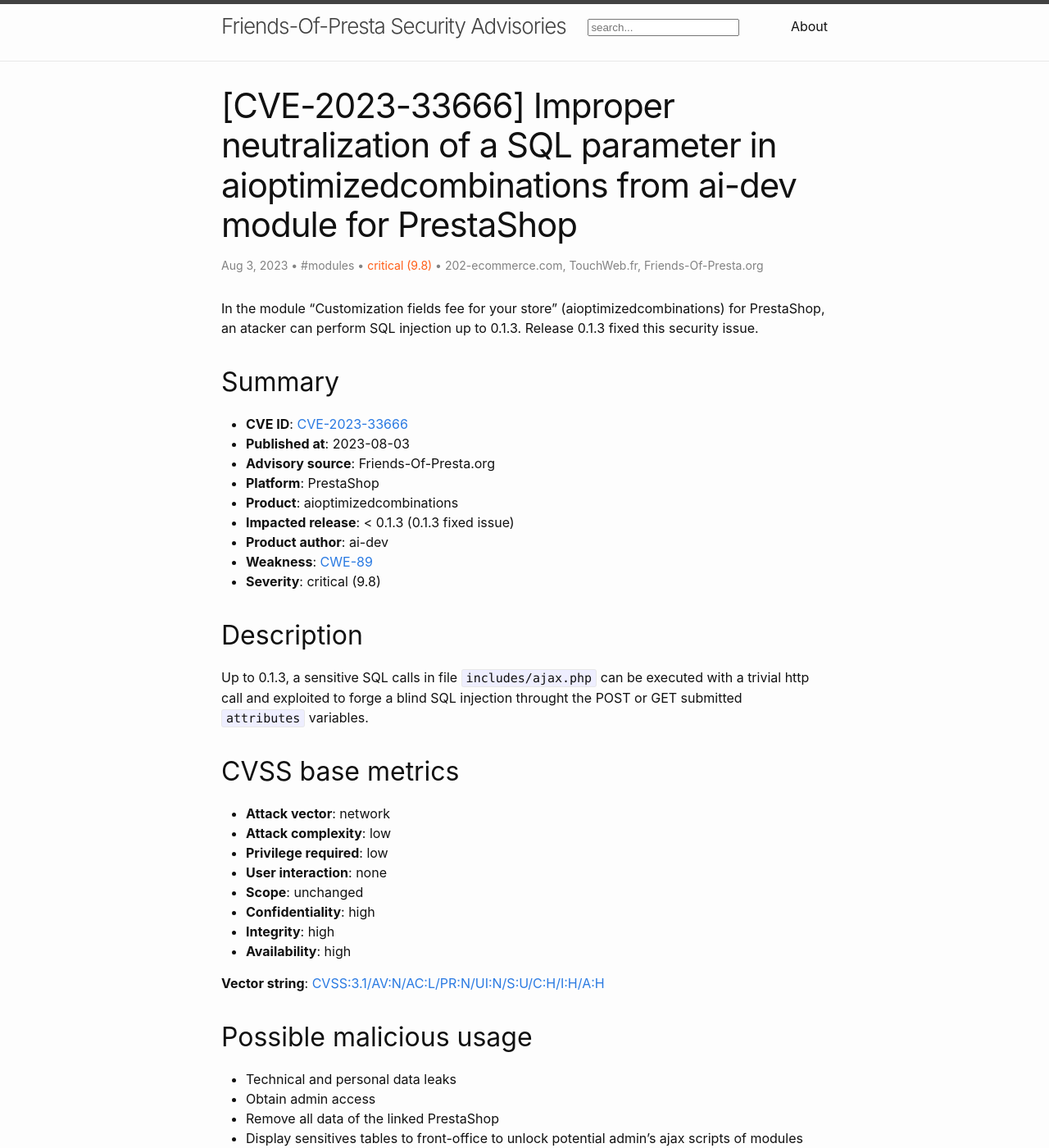
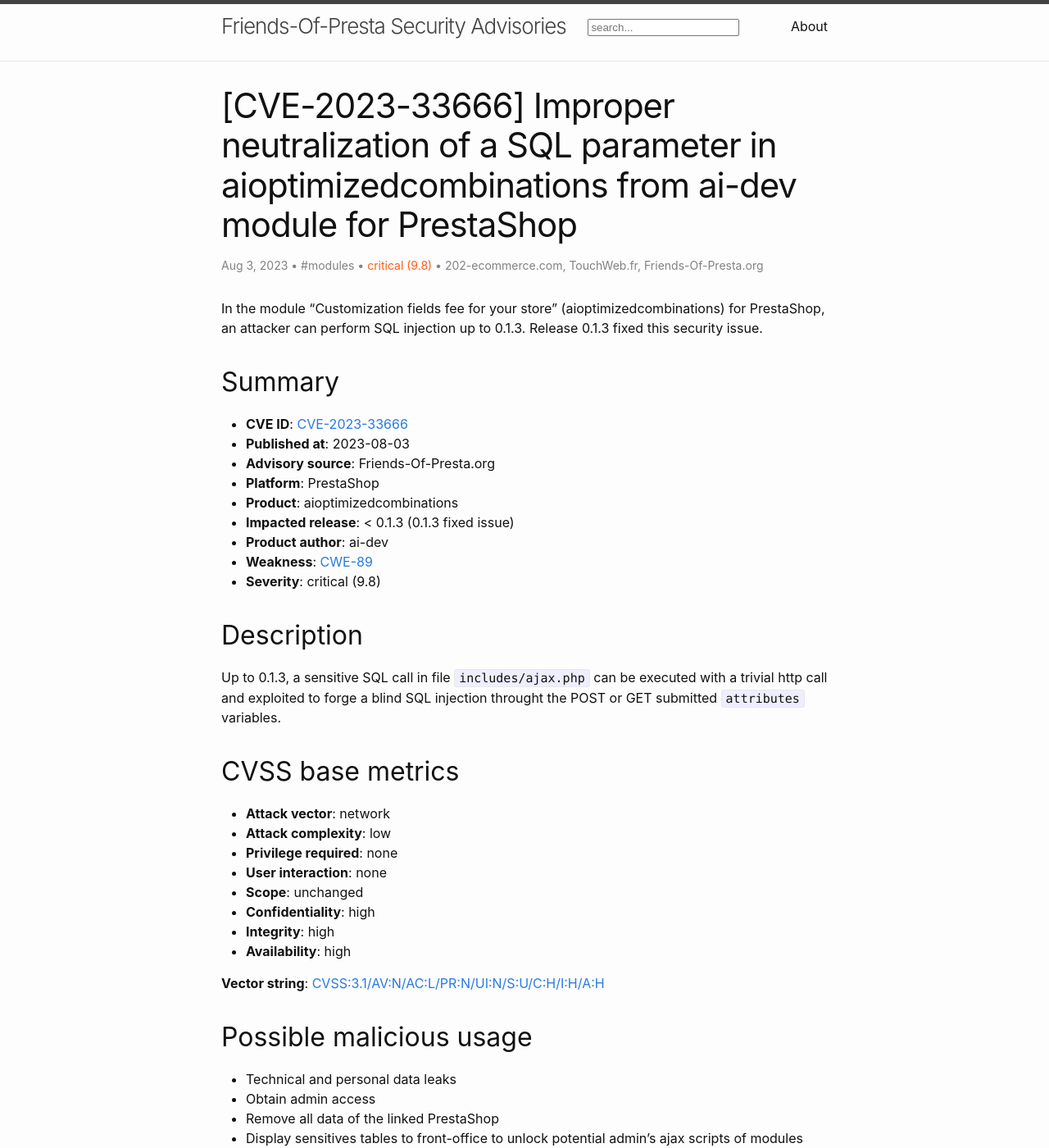
Before and after one commit to friends-of-presta/security-advisories, a Jekyll site: the page built from _posts/2023-08-03-aioptimizedcombinations.md, in a window 1280 px wide and 1400 px high. Shown: the whole window at 82% size. Built offline with Jekyll 4.4.1, drawn with Linux system fonts in a browser that asks for light colours.

Commit message:
Update 2023-08-03-aioptimizedcombinations.md

```diff
--- a/_posts/2023-08-03-aioptimizedcombinations.md
+++ b/_posts/2023-08-03-aioptimizedcombinations.md
@@ -10,7 +10,7 @@ meta: "CVE,PrestaShop,aioptimizedcombinations"
 severity: "critical (9.8)"
 ---
 
-In the module "Customization fields fee for your store" (aioptimizedcombinations) for PrestaShop, an atacker can perform SQL injection up to 0.1.3. Release 0.1.3 fixed this security issue.
+In the module "Customization fields fee for your store" (aioptimizedcombinations) for PrestaShop, an attacker can perform SQL injection up to 0.1.3. Release 0.1.3 fixed this security issue.
 
 ## Summary
 
@@ -26,13 +26,13 @@ In the module "Customization fields fee for your store" (aioptimizedcombinations
 
 ## Description
 
-Up to 0.1.3, a sensitive SQL calls in file `includes/ajax.php` can be executed with a trivial http call and exploited to forge a blind SQL injection throught the POST or GET submitted `attributes` variables.
+Up to 0.1.3, a sensitive SQL call in file `includes/ajax.php` can be executed with a trivial http call and exploited to forge a blind SQL injection throught the POST or GET submitted `attributes` variables.
 
 ## CVSS base metrics
 
 * **Attack vector**: network
 * **Attack complexity**: low
-* **Privilege required**: low
+* **Privilege required**: none
 * **User interaction**: none
 * **Scope**: unchanged
 * **Confidentiality**: high
```
